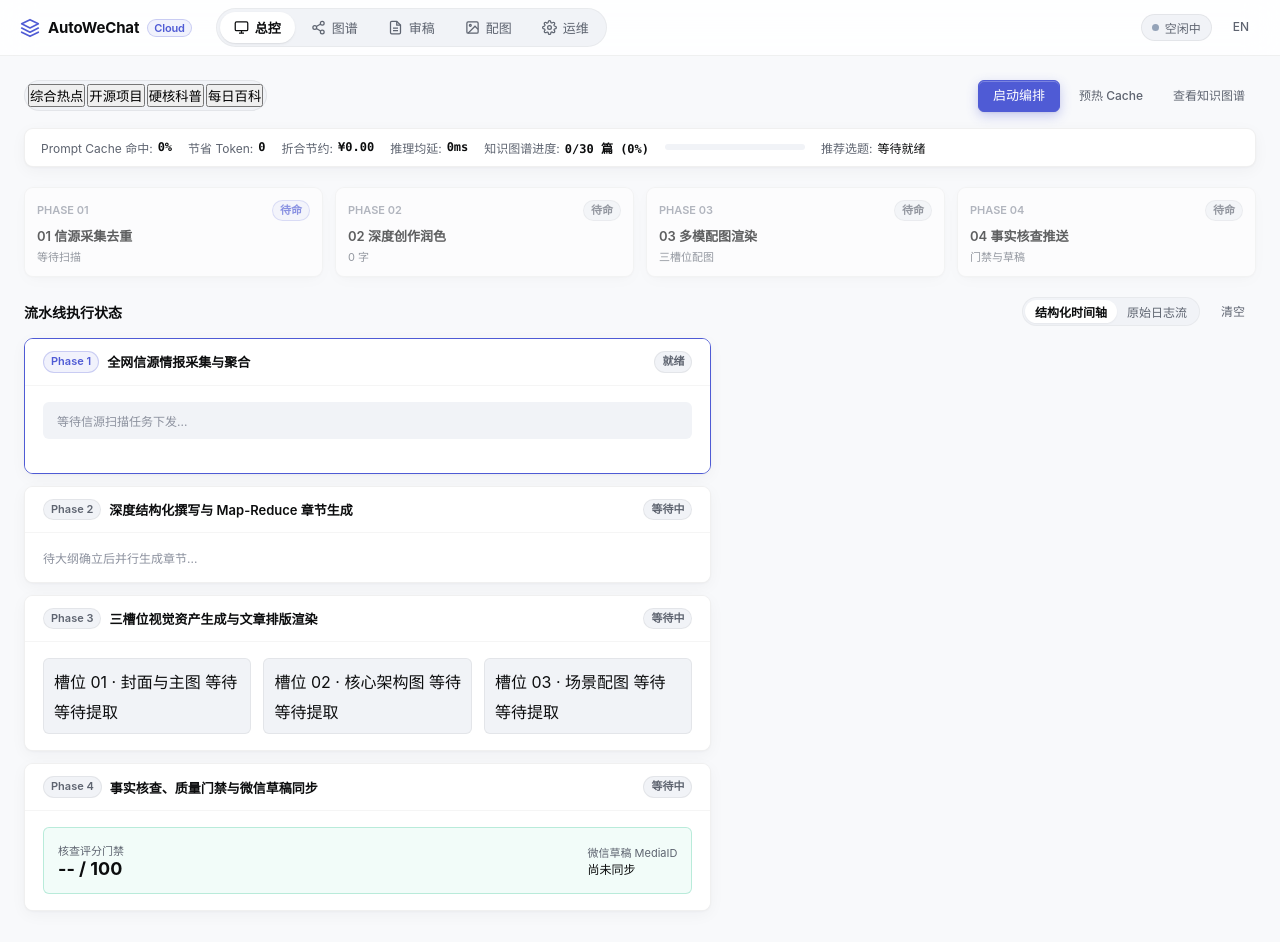
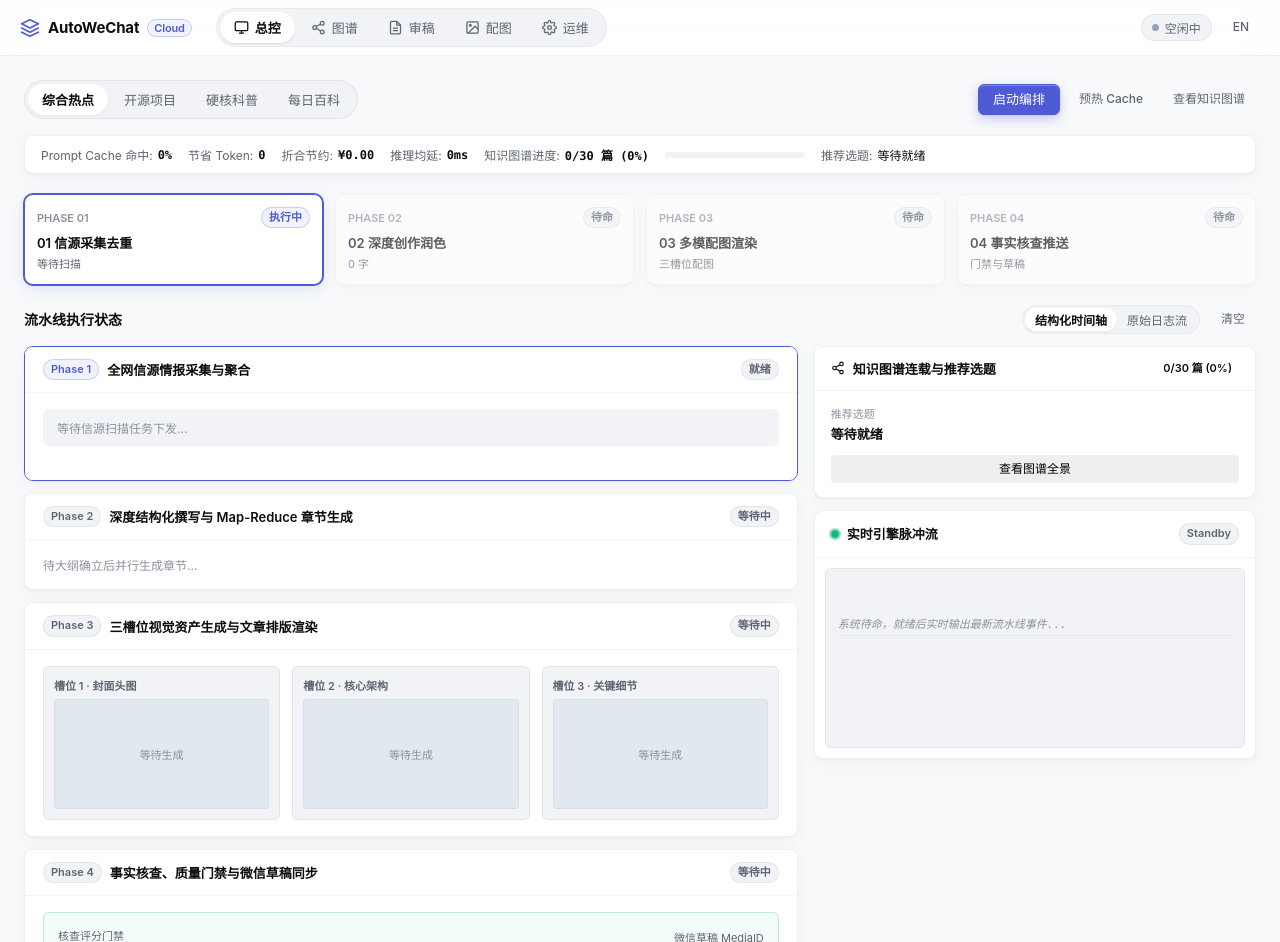
Before and after one commit to Chain813/wechat-automatic-publisher, a Flask app: page / in a window 1280 px wide. Run offline with Flask 3, Linux system fonts and the light colour scheme; data that the repository does not hold is empty; parts of the project's set-up code (start-up, migrations or seed data) failed here and were passed over; some libraries are stand-ins or nearby versions.

Commit message:
feat(webui): add asymmetric 2-col console workspace for desktop/landscape-ipad and e2e suite

```diff
--- a/static/css/components.css
+++ b/static/css/components.css
@@ -316,13 +316,15 @@
   color: var(--accent);
 }
 
-.btn-danger {
+.btn-danger,
+.btn-danger-ghost {
   background: var(--status-danger-bg);
   color: var(--status-danger);
   border-color: rgba(239, 68, 68, 0.2);
 }
 
-.btn-danger:hover {
+.btn-danger:hover,
+.btn-danger-ghost:hover {
   background: var(--status-danger);
   color: #FFFFFF;
 }
--- a/static/css/views.css
+++ b/static/css/views.css
@@ -67,7 +67,8 @@
   user-select: none;
 }
 
-.workflow-item {
+.workflow-item,
+.workflow-seg-btn {
   padding: 6px 14px;
   font-family: inherit;
   font-size: 13px;
@@ -81,11 +82,13 @@
   white-space: nowrap;
 }
 
-.workflow-item:hover {
+.workflow-item:hover,
+.workflow-seg-btn:hover {
   color: var(--text-primary);
 }
 
-.workflow-item.active {
+.workflow-item.active,
+.workflow-seg-btn.active {
   background: #FFFFFF;
   color: var(--text-primary);
   font-weight: 600;
@@ -108,7 +111,8 @@
     grid-template-columns: 1fr 1fr;
     border-radius: var(--radius-md);
   }
-  .workflow-item {
+  .workflow-item,
+  .workflow-seg-btn {
     text-align: center;
     border-radius: var(--radius-xs);
   }
@@ -256,11 +260,123 @@
   box-shadow: 0 1px 2px rgba(0, 0, 0, 0.05);
 }
 
+/* Pipeline Timeline Layout (Asymmetric 2-Column on Desktop & Landscape Tablet) */
+#pipeline-timeline-view {
+  display: grid;
+  grid-template-columns: minmax(0, 1.75fr) minmax(300px, 1fr);
+  gap: 16px;
+  align-items: start;
+  width: 100%;
+}
+
+@media (max-width: 899px) {
+  #pipeline-timeline-view {
+    grid-template-columns: 1fr;
+  }
+}
+
 /* Phase Accordion List */
 .phase-accordion-list {
   display: flex;
   flex-direction: column;
   gap: 12px;
+  width: 100%;
+  min-width: 0;
+}
+
+/* Pipeline Side Panel */
+.pipeline-side-panel {
+  display: flex;
+  flex-direction: column;
+  gap: 12px;
+  min-width: 0;
+  width: 100%;
+}
+
+.pipeline-side-card {
+  background: var(--bg-elevated);
+  border: 1px solid var(--border-color);
+  border-radius: var(--radius-md);
+  box-shadow: var(--shadow-card);
+  overflow: hidden;
+}
+
+.pipeline-side-card-header {
+  display: flex;
+  align-items: center;
+  justify-content: space-between;
+  padding: 12px 16px;
+  background: var(--bg-elevated);
+  border-bottom: 1px solid var(--border-subtle);
+}
+
+.side-card-title {
+  display: flex;
+  align-items: center;
+  gap: 8px;
+  font-size: 13px;
+  font-weight: 600;
+  color: var(--text-primary);
+}
+
+.pipeline-side-card-body {
+  padding: 14px 16px;
+  background: #FFFFFF;
+}
+
+.pipeline-side-card-body.stream-body {
+  padding: 10px;
+}
+
+.live-dot-pulse {
+  width: 8px;
+  height: 8px;
+  border-radius: 50%;
+  background: #10B981;
+  display: inline-block;
+  box-shadow: 0 0 0 0 rgba(16, 185, 129, 0.7);
+  animation: pulse-ring 2s infinite cubic-bezier(0.4, 0, 0.6, 1);
+}
+
+@keyframes pulse-ring {
+  0% {
+    transform: scale(0.95);
+    box-shadow: 0 0 0 0 rgba(16, 185, 129, 0.7);
+  }
+  70% {
+    transform: scale(1);
+    box-shadow: 0 0 0 6px rgba(16, 185, 129, 0);
+  }
+  100% {
+    transform: scale(0.95);
+    box-shadow: 0 0 0 0 rgba(16, 185, 129, 0);
+  }
+}
+
+.mini-stream-feed {
+  background: var(--surface-sunken);
+  color: #1E293B;
+  border-radius: var(--radius-sm);
+  padding: 10px 12px;
+  font-family: var(--font-mono);
+  font-size: 11px;
+  line-height: 1.6;
+  max-height: 320px;
+  min-height: 180px;
+  overflow-y: auto;
+  white-space: pre-wrap;
+  word-break: break-all;
+  border: 1px solid var(--border-color);
+}
+
+.mini-stream-line {
+  padding: 2px 0;
+  border-bottom: 1px solid var(--border-subtle);
+}
+
+.mini-stream-line.muted {
+  color: var(--text-muted);
+  font-style: italic;
 }
 
 .phase-card {
--- a/static/js/views/audit.js
+++ b/static/js/views/audit.js
@@ -105,9 +105,12 @@ function normalizeHistoryData(data) {
     if (!Array.isArray(list)) return;
     list.forEach(item => {
       if (item && item.id !== undefined && !map.has(item.id)) {
+        const rawTitle = stripEmojis(item.title || item.topic || '无标题草稿');
+        const firstLine = rawTitle.split(/\r?\n/)[0].replace(/^#+\s*/, '').trim();
+        const cleanTitle = firstLine.length > 72 ? firstLine.slice(0, 72) + '...' : (firstLine || '无标题草稿');
         map.set(item.id, {
           ...item,
-          cleanTitle: stripEmojis(item.title || '无标题草稿'),
+          cleanTitle,
           quality_score: Number(item.quality_score) || 0
         });
       }
@@ -192,8 +195,10 @@ function renderArticles(articles) {
 
 function renderTableRowHtml(a) {
   const scoreBadge = getScoreBadgeHtml(a.quality_score);
-  const factBadge = a.fact_check_result ? `<span class="tag-fact-checked">${escapeHtml(a.fact_check_result)}</span>` : '<span class="tag-fact-none">未配置</span>';
-  const previewId = a.media_id || a.id;
+  const rawFact = a.fact_check_result ? stripEmojis(String(a.fact_check_result)).replace(/^[#\s*-]+/, '').trim() : '';
+  const shortFact = rawFact ? (rawFact.length > 36 ? rawFact.slice(0, 36) + '...' : rawFact) : '';
+  const factBadge = shortFact ? `<span class="badge badge-neutral" title="${escapeHtml(rawFact)}">${escapeHtml(shortFact)}</span>` : '<span class="badge badge-neutral">未配置</span>';
+  const previewId = a.preview_id || a.draft_id || a.media_id || a.id;
 
   return `
     <tr data-article-id="${a.id}">
--- a/static/js/views/console.js
+++ b/static/js/views/console.js
@@ -14,6 +14,7 @@ export function initConsoleView() {
   bindActionButtons();
   bindViewModeToggles();
   bindAccordionToggles();
+  bindSidePanelActions();
 
   State.on('change:activeWorkflow', updateWorkflowSelectorUI);
   State.on('change:logViewMode', updateLogViewModeUI);
@@ -25,6 +26,15 @@ export function initConsoleView() {
 
   refreshConsoleTelemetry();
   startStatusPolling();
+}
+
+function bindSidePanelActions() {
+  const sideOpenTreeBtn = document.getElementById('btn-side-open-tree');
+  if (sideOpenTreeBtn) {
+    sideOpenTreeBtn.addEventListener('click', () => {
+      State.set({ currentStage: 'graph' });
+    });
+  }
 }
 
 function bindWorkflowSelector() {
@@ -175,7 +185,7 @@ function updateLogViewModeUI(mode) {
   if (btnTimeline) btnTimeline.classList.toggle('active', isTimeline);
   if (btnRaw) btnRaw.classList.toggle('active', !isTimeline);
 
-  if (timelineView) timelineView.style.display = isTimeline ? 'flex' : 'none';
+  if (timelineView) timelineView.style.display = isTimeline ? '' : 'none';
   if (rawWell) rawWell.style.display = isTimeline ? 'none' : 'flex';
 }
 
@@ -211,17 +221,22 @@ export async function refreshConsoleTelemetry() {
     const treeStats = await api.get('/api/aikepu/tree_stats');
     if (treeStats && !treeStats.error) {
       const ratioEl = document.getElementById('skill-tree-ratio');
+      const sideRatioEl = document.getElementById('side-tree-ratio');
       const barEl = document.getElementById('skill-tree-progress-bar');
       const nextTopicEl = document.getElementById('skill-tree-next-topic');
+      const sideNextTopicEl = document.getElementById('side-next-topic');
 
       const completed = treeStats.published_count || 0;
       const total = treeStats.total_nodes || 30;
       const pct = Math.round((completed / (total || 1)) * 100);
 
-      if (ratioEl) ratioEl.textContent = `${completed}/${total} 篇 (${pct}%)`;
+      const ratioText = `${completed}/${total} 篇 (${pct}%)`;
+      if (ratioEl) ratioEl.textContent = ratioText;
+      if (sideRatioEl) sideRatioEl.textContent = ratioText;
       if (barEl) barEl.style.width = `${pct}%`;
-      if (nextTopicEl && treeStats.next_recommended_topic) {
-        nextTopicEl.textContent = treeStats.next_recommended_topic;
+      if (treeStats.next_recommended_topic) {
+        if (nextTopicEl) nextTopicEl.textContent = treeStats.next_recommended_topic;
+        if (sideNextTopicEl) sideNextTopicEl.textContent = treeStats.next_recommended_topic;
       }
     }
   } catch (_) {}
@@ -270,6 +285,20 @@ function renderPipelineArtifacts(model) {
   renderPhase2Card(model.phases[2]);
   renderPhase3Card(model.phases[3]);
   renderPhase4Card(model.phases[4]);
+
+  const sidePhaseBadge = document.getElementById('side-active-phase');
+  if (sidePhaseBadge) {
+    if (model.currentPhase && model.currentPhase >= 1 && model.currentPhase <= 4) {
+      sidePhaseBadge.textContent = `Phase ${model.currentPhase} Active`;
+      sidePhaseBadge.className = 'badge badge-indigo';
+    } else if (model.phases[4] && model.phases[4].status === 'completed') {
+      sidePhaseBadge.textContent = 'Completed';
+      sidePhaseBadge.className = 'badge badge-success';
+    } else {
+      sidePhaseBadge.textContent = 'Standby';
+      sidePhaseBadge.className = 'badge badge-neutral';
+    }
+  }
 }
 
 function renderStepper(model) {
@@ -356,10 +385,23 @@ function renderPhase4Card(phase) {
 
 function renderRawLogs(rawLines) {
   const well = document.getElementById('pipeline-raw-well');
-  if (!well || !Array.isArray(rawLines)) return;
+  const miniStream = document.getElementById('pipeline-mini-stream');
+  if (!Array.isArray(rawLines)) return;
 
-  well.innerHTML = rawLines.map(line => `<div class="raw-log-line">${escapeHtml(line)}</div>`).join('');
-  well.scrollTop = well.scrollHeight;
+  if (well) {
+    well.innerHTML = rawLines.map(line => `<div class="raw-log-line">${escapeHtml(line)}</div>`).join('');
+    well.scrollTop = well.scrollHeight;
+  }
+
+  if (miniStream) {
+    if (rawLines.length === 0) {
+      miniStream.innerHTML = '<div class="mini-stream-line muted">系统待命，就绪后实时输出最新流水线事件...</div>';
+    } else {
+      const recent = rawLines.slice(-12);
+      miniStream.innerHTML = recent.map(line => `<div class="mini-stream-line">${escapeHtml(line.trim())}</div>`).join('');
+      miniStream.scrollTop = miniStream.scrollHeight;
+    }
+  }
 }
 
 function escapeHtml(str) {
--- a/templates/index.html
+++ b/templates/index.html
@@ -238,6 +238,42 @@
                                         <div style="font-size: 11px; color: var(--text-secondary);">微信草稿 MediaID</div>
                                         <div style="font-family: var(--font-mono); font-size: 12px; color: var(--text-primary);" id="phase4-draft-id">尚未同步</div>
                                     </div>
+                                </div>
+                            </div>
+                        </div>
+                    </div>
+
+                    <div class="pipeline-side-panel">
+                        <!-- Card 1: 知识图谱连载与推荐选题 -->
+                        <div class="pipeline-side-card">
+                            <div class="pipeline-side-card-header">
+                                <div class="side-card-title">
+                                    <svg width="14" height="14" viewBox="0 0 24 24" fill="none" stroke="currentColor" stroke-width="2"><circle cx="18" cy="5" r="3"></circle><circle cx="6" cy="12" r="3"></circle><circle cx="18" cy="19" r="3"></circle><line x1="8.59" y1="13.51" x2="15.42" y2="17.49"></line><line x1="15.41" y1="6.51" x2="8.59" y2="10.49"></line></svg>
+                                    <span>知识图谱连载与推荐选题</span>
+                                </div>
+                                <span class="badge badge-accent" id="side-tree-ratio">0/0 篇 (0%)</span>
+                            </div>
+                            <div class="pipeline-side-card-body">
+                                <div style="font-size: 11px; color: var(--text-muted); margin-bottom: 4px;">推荐选题</div>
+                                <div id="side-next-topic" style="font-size: 13px; font-weight: 600; color: var(--text-primary); margin-bottom: 12px; line-height: 1.4;">等待就绪</div>
+                                <button class="btn btn-outline btn-sm" id="btn-side-open-tree" style="width: 100%; justify-content: center;">
+                                    <span>查看图谱全景</span>
+                                </button>
+                            </div>
+                        </div>
+
+                        <!-- Card 2: 实时引擎脉冲流 (Live Pulse Stream) -->
+                        <div class="pipeline-side-card">
+                            <div class="pipeline-side-card-header">
+                                <div class="side-card-title">
+                                    <span class="live-dot-pulse"></span>
+                                    <span>实时引擎脉冲流</span>
+                                </div>
+                                <span class="badge badge-neutral" id="side-active-phase">Standby</span>
+                            </div>
+                            <div class="pipeline-side-card-body stream-body">
+                                <div id="pipeline-mini-stream" class="mini-stream-feed">
+                                    <div class="mini-stream-line muted">系统待命，就绪后实时输出最新流水线事件...</div>
                                 </div>
                             </div>
                         </div>
--- a/webui.py
+++ b/webui.py
@@ -1046,8 +1046,8 @@ def test_sources():
 @app.route('/api/system/sd_status', methods=['GET'])
 def get_sd_status():
     try:
-        from utils.image_handler import detect_sd_api_url
-        sd_url = detect_sd_api_url()
+        from utils.image_handler import get_sd_api_url
+        sd_url = get_sd_api_url()
         if sd_url:
             return jsonify({
                 "connected": True,
```
Also changed, not shown: tests/test_webui_e2e_interactions.py (added, +27 -0 lines).
